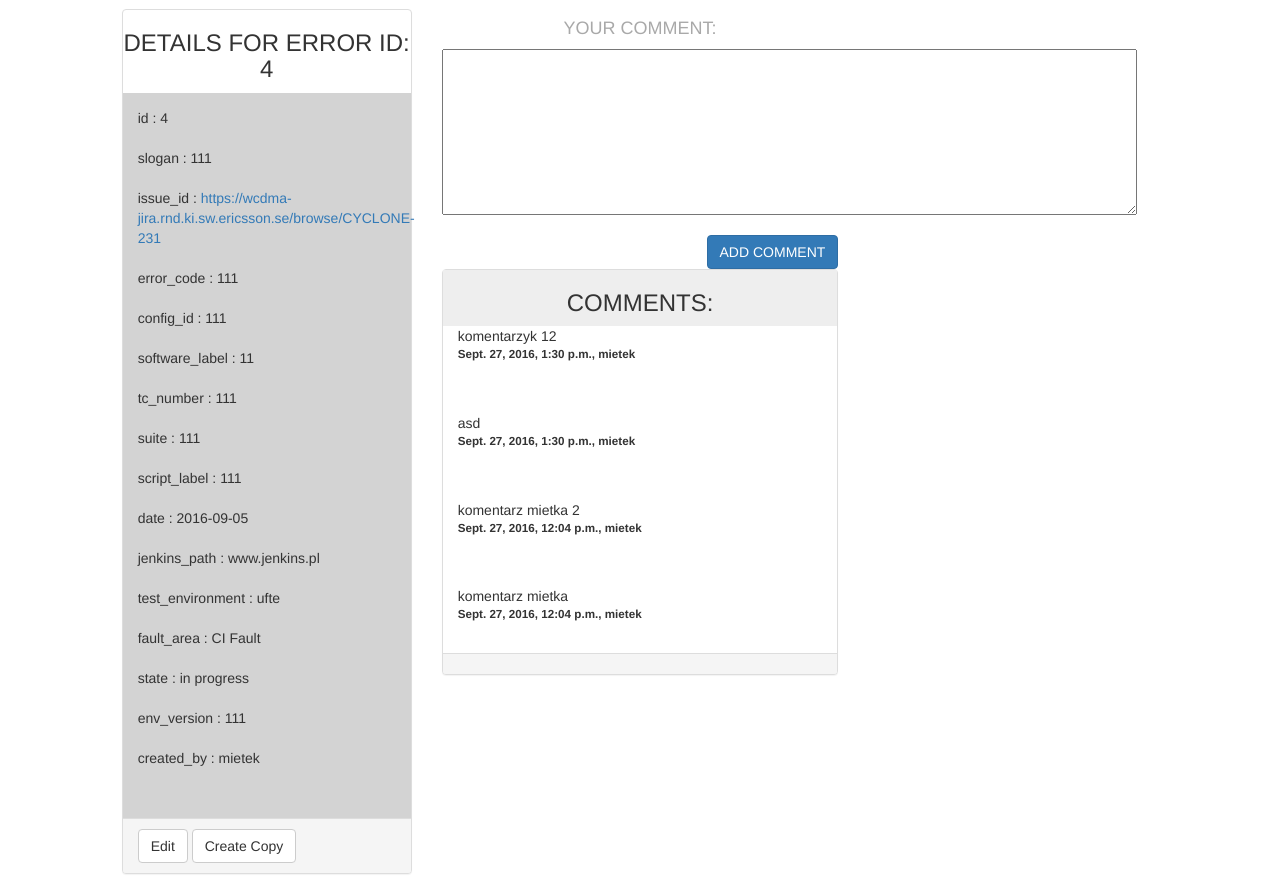
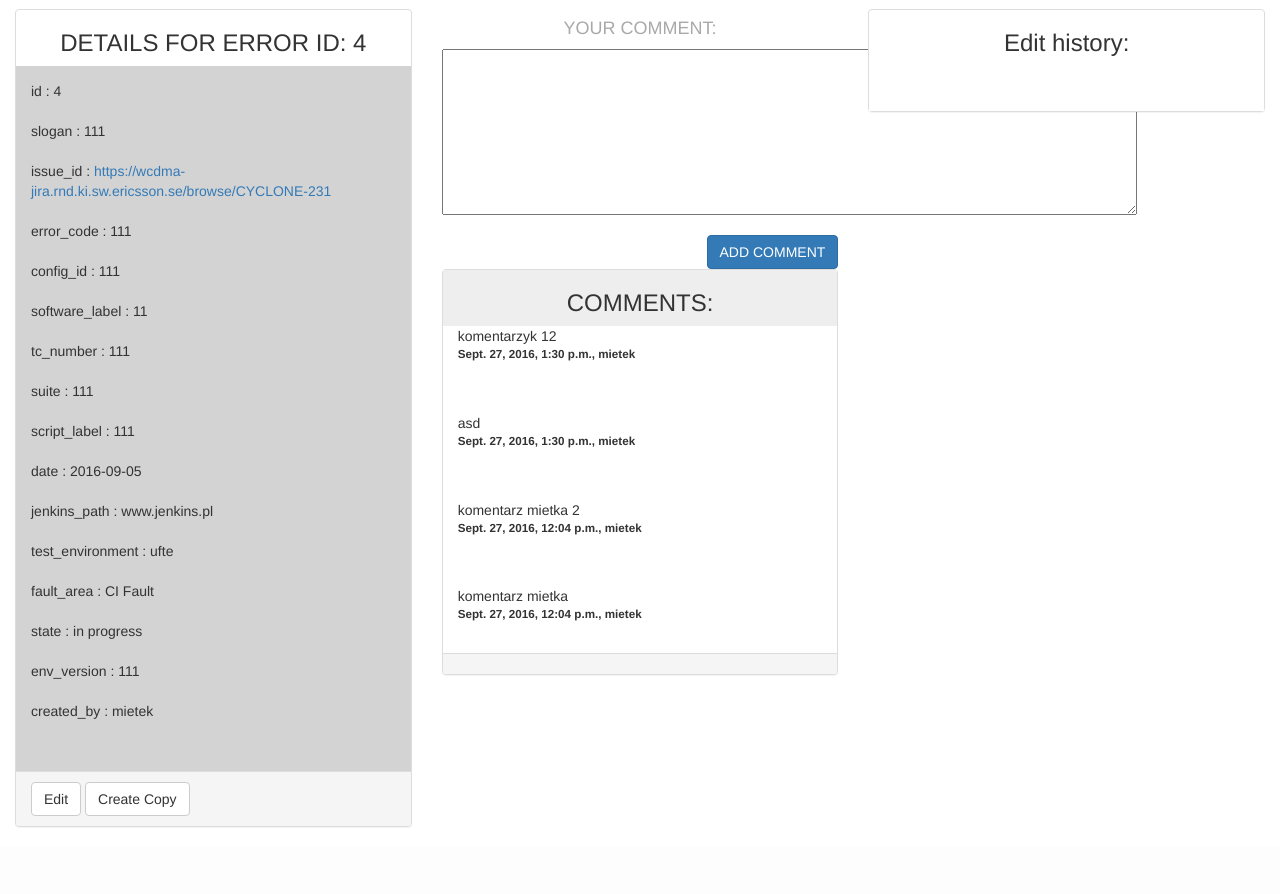
Before and after one commit to dariusz-adler/c-tool, a Django app: page /details/4/ in a window 1280 px wide. Shown: the part 51-945 px from the top of the page. After the commit the page ends 878 px from the top, so only its background shows below. Run offline with Django 3.2, Linux system fonts and the light colour scheme; a user stored in the database is signed in; data comes from the database, SQL or seed files in the repository; data that the repository does not hold is empty; some libraries are stand-ins or nearby versions.

Commit message:
error history added

```diff
--- a/errors/admin.py
+++ b/errors/admin.py
@@ -1,5 +1,6 @@
 from django.contrib import admin
-from errors.models import Error, UserComment
+from errors.models import Error, UserComment, ChangeHistory
 # Register your models here.
 admin.site.register(Error)
 admin.site.register(UserComment)
+admin.site.register(ChangeHistory)
--- a/errors/forms.py
+++ b/errors/forms.py
@@ -1,5 +1,5 @@
 from django import forms
-from .models import Error, UserComment
+from .models import Error, UserComment, ChangeHistory
 from django.core.exceptions import ValidationError
 import re
 
@@ -40,7 +40,7 @@ class EditErrorForm(forms.ModelForm):
         model = Error
         fields = ['slogan', 'issue_id', 'error_code', 'config_id', 'software_label', 'tc_number', 'suite',
                   'script_label', 'date', 'jenkins_path', 'test_environment', 'fault_area', 'state',
-                  'env_version']
+                  'env_version', 'change_description']
 
 
 class SearchForm(forms.ModelForm):
@@ -74,3 +74,12 @@ class UserCommentForm(forms.ModelForm):
     class Meta:
         model = UserComment
         fields = ['user_comment']
+
+
+class HistoryForm(forms.ModelForm):
+
+    history_record = forms.CharField(required=True)
+
+    class Meta:
+        model = ChangeHistory
+        fields = ['history_record']
--- a/errors/models.py
+++ b/errors/models.py
@@ -31,7 +31,7 @@ class Error(models.Model):
     comment = models.TextField(max_length=1000)
     env_version = models.CharField(max_length=100)
     created_by = models.CharField(max_length=200)
-
+    change_description = models.TextField(max_length=1000)
     def get_fields(self):
         all_fields = []
 
@@ -155,3 +155,18 @@ class UserComment(models.Model):
 
     def __str__(self):
         return '{} {} {} {}'.format(self.date, self.error, self.user_comment, self.user)
+
+
+class ChangeHistory(models.Model):
+    date = models.DateField(default=datetime.now)
+    time = models.TimeField(default=datetime.now)
+    error = models.ForeignKey(Error, related_name='history_error', null=True)
+    user = models.ForeignKey(User, null=True)
+    history_record = models.CharField(max_length=1000)
+
+    def set_error_fk_key(self, error_fk):
+        error = error_fk
+        return error
+
+    def __str__(self):
+        return '{} {} {} {}'.format(self.date, self.error, self.history_record, self.user)
--- a/errors/templates/errors/detail.html
+++ b/errors/templates/errors/detail.html
@@ -21,7 +21,7 @@
         <!-- FOR LOGGED USER -->
         {% if user.is_authenticated %}
             <div class="row">
-                <div class="col-md-offset-1 col-md-3">
+                <div class="col-md-offset-0 col-md-4">
 
                     <div class="panel panel-default">
 
@@ -53,7 +53,8 @@
                         </div>
                         <div class="panel-footer">
                             <a href="{% url 'error:update' error.id %}" class="btn btn-default" role="button">Edit</a>
-                            <a href="{% url 'error:create_copy' error.id %}" class="btn btn-default" role="button">Create Copy</a>
+                            <a href="{% url 'error:create_copy' error.id %}" class="btn btn-default" role="button">Create
+                                Copy</a>
                         </div>
                     </div>
                 </div>
@@ -81,7 +82,6 @@
                         <!-- body -->
                         <div class="panel-body" style="background-color: white;">
                             <div class="form-group">
-
                                 {% for comment in all_comments %}<br/><br/>
                                     {{ comment.user_comment }}<br/>
                                     <p style="font-weight: 700; font-size: smaller;">{{ comment.date }}, {{ comment.time }}, {{ comment.user }}</p>
@@ -95,6 +95,33 @@
 
 
                         </div>
+
+
+                    </div>
+                </div>
+
+
+            <!--HISTORY-->
+                <div class="col-md-4">
+
+                    <div class="panel panel-default">
+
+                        <!-- head -->
+                        <div class="panel-head">
+                            <h3 style="text-align: center">Edit history:</h3>
+                        </div>
+
+                        <!-- body -->
+                        <div class="panel-body" style="background-color: white;">
+                            <div class="form-group">
+                                {% for record in all_history %}<br/><br/>
+                                    {{ record.history_record }}<br/>
+                                    <p style="font-weight: 700; font-size: smaller;">{{ record.date }}, {{ record.time }}, {{ record.user }}</p>
+                                {% endfor %}
+                            </div>
+                        </div>
+
+                        <!-- footer -->
 
 
                     </div>
--- a/errors/views.py
+++ b/errors/views.py
@@ -1,4 +1,4 @@
-from .forms import ErrorForm, UserCommentForm, EditErrorForm
+from .forms import ErrorForm, UserCommentForm, EditErrorForm, HistoryForm
 from django.shortcuts import get_object_or_404
 from .forms import SearchForm
 from django.shortcuts import render
@@ -63,6 +63,7 @@ def index(request):
 def detail(request, error_id):
     error = Error.objects.get(pk=error_id)
     all_comments = error.main_error.all().order_by('-date', '-time')
+    all_history = error.history_error.all().order_by('-date', '-time')
 
     form = UserCommentForm(request.POST or None)
 
@@ -75,7 +76,28 @@ def detail(request, error_id):
 
     context = {'error': error,
                'form': form,
-               'all_comments': all_comments}
+               'all_comments': all_comments,
+               'all_history': all_history,}
+
+    return render(request, 'errors/detail.html', context)
+
+
+def change_history(request, error_id):
+    error = Error.objects.get(pk=error_id)
+    all_history = error.history_error.all().order_by('-date', '-time')
+
+    form = UserCommentForm(request.POST or None)
+
+    if form.is_valid():
+        history = form.save()
+        history.error = error
+        history.user = request.user
+        history.save()
+        messages.success(request, 'Comment has been added')
+
+    context = {'error': error,
+               'form': form,
+               'all_history': all_history}
 
     return render(request, 'errors/detail.html', context)
 
@@ -228,15 +250,17 @@ def update_error(request, error_id):
     window_role = 'UPDATE ERROR'
     error = get_object_or_404(Error, id=error_id)
     form = EditErrorForm(request.POST or None, instance=error)
+    history_form = HistoryForm(request.POST or None, instance=error)
     if request.method == "POST":
         if form.is_valid():
+            history = history_form.save(commit=False)
             error = form.save(commit=False)
             error.issue_id = error.parse_issue_id_to_url_address()
             error.save()
             messages.success(request, 'Error with id {} has beed updated'.format(error.id))
             return HttpResponseRedirect(reverse('error:index'))
         else:
-            messages.warning(request, 'No support for one or more fields')
+            messages.warning(request, 'No support for this issue_id')
 
     context = {
         'error': error,
```
Lines whose indentation alone changed are shown as unchanged.
